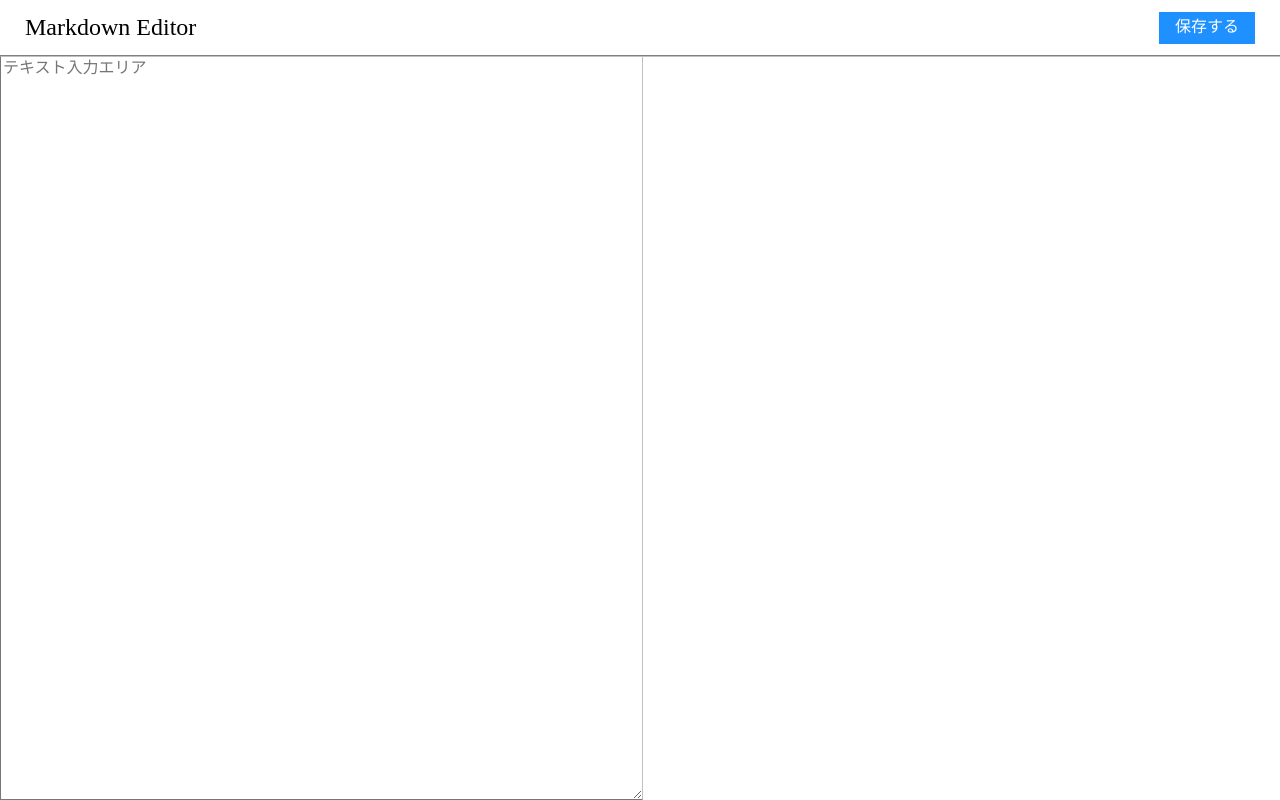
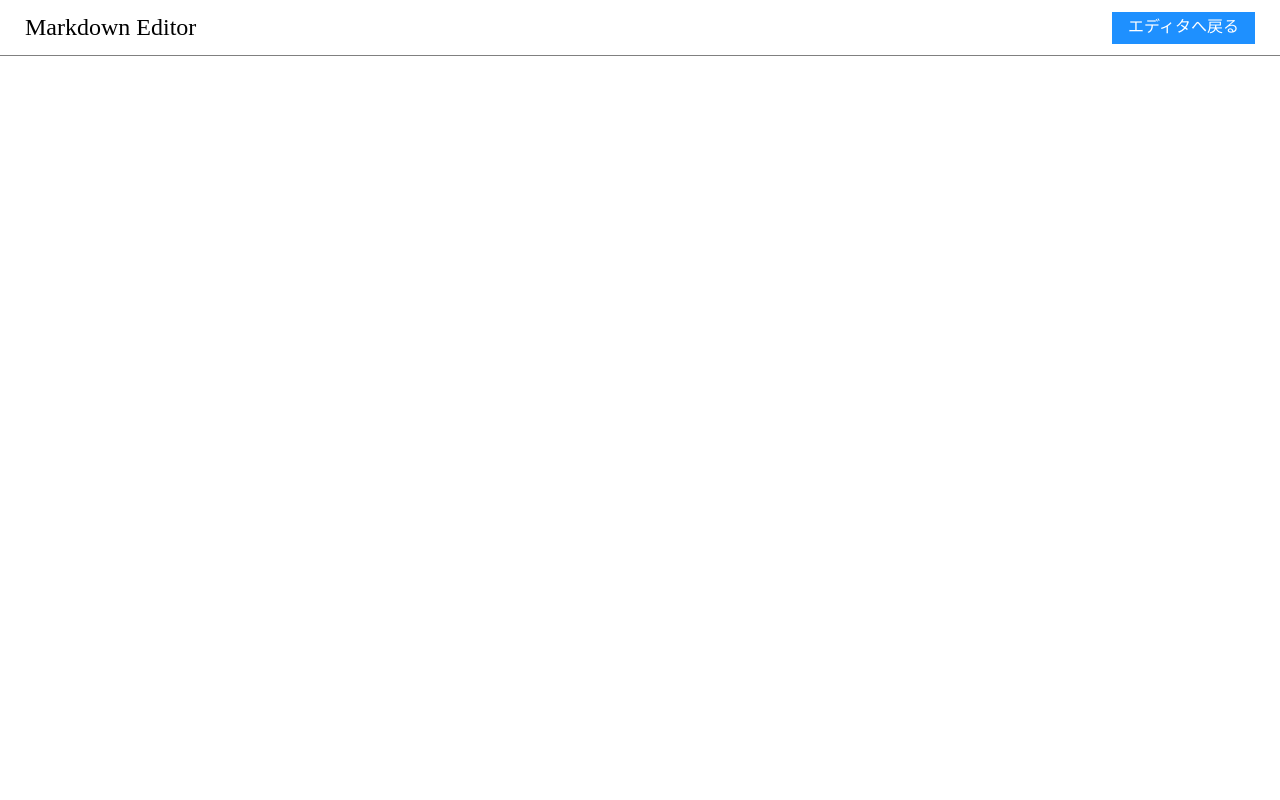
Before and after one commit to yamori-masato/react-markdown-editor, a React (Create React App) app: page /#/history in a window 1280 px wide. Before the commit this address led to /#/editor. Built offline with nearby package versions, Linux system fonts and the light colour scheme.

Commit message:
LayoutをHeaderとMainに切り出す

```diff
--- a/src/components/App.tsx
+++ b/src/components/App.tsx
@@ -1,7 +1,16 @@
 import React from 'react'
-import Editor from '../pages/Editor'
 import { createGlobalStyle } from 'styled-components'
 import { GlobalProvider } from '../contexts'
+import {
+  HashRouter as Router,
+  Switch,
+  Route,
+  Redirect,
+} from 'react-router-dom'
+import {
+  Editor,
+  History
+} from '../pages'
 
 const GlobalStyle = createGlobalStyle`
   * {
@@ -12,10 +21,18 @@ const GlobalStyle = createGlobalStyle`
 
 const App = () => {
   return (
-    <GlobalProvider>
+    <>
       <GlobalStyle />
-      <Editor />
-    </GlobalProvider>
+      <Router>
+        <GlobalProvider>
+          <Switch>
+            <Route exact path="/editor" component={Editor} />
+            <Route exact path="/history" component={History} />
+            <Redirect path="*" to="/editor" />
+          </Switch>
+        </GlobalProvider>
+      </Router>
+    </>
   )
 }
 
--- a/src/components/Header.tsx
+++ b/src/components/Header.tsx
@@ -1,4 +1,5 @@
-import React from 'react'
+import React, { FC } from 'react'
+import { Link } from 'react-router-dom'
 import { useGlobalState } from '../hooks/useGlobalState'
 import { actions } from '../reducers'
 import styled from 'styled-components'
@@ -11,20 +12,34 @@ const StyledHeader = styled.header`
   height: 56px;
   width: 100%;
   padding: 0 25px;
-  font-size: 1.5rem;
   position: fixed;
   z-index: 1;
   background-color: white;
   border-bottom: solid 1px gray;
 `
 
-const Header = () => {
+const StyledHeaderTitle = styled.header`
+  font-size: 1.5rem;
+`
+
+const StyledHeaderItems = styled.div`
+  display: flex;
+  align-items: center;
+
+  & > *{
+    margin-left: 0.5rem;
+  }
+`
+
+const Header: FC = ({children}) => {
   const [state, dispatch] = useGlobalState()
 
   return (
     <StyledHeader>
-      <p>Markdown Editor</p>
-      <Button onClick={() => dispatch(actions.openModalAction())}>保存する</Button>
+      <StyledHeaderTitle>Markdown Editor</StyledHeaderTitle>
+      <StyledHeaderItems>
+        {children}
+      </StyledHeaderItems>
     </StyledHeader>
   )
 }
--- a/src/components/Layout.tsx
+++ b/src/components/Main.tsx
@@ -1,6 +1,5 @@
 import React, { FC } from 'react'
 import styled from 'styled-components'
-import Header from './Header'
 
 const StyledWrapper = styled.div`
   min-height: 100vh;
@@ -14,7 +13,6 @@ const StyledContainer = styled.div`
 const Layout: FC = ({children}) => {
   return (
     <>
-      <Header />
       <StyledWrapper>
         <StyledContainer>
           {children}
--- a/src/pages/Editor.tsx
+++ b/src/pages/Editor.tsx
@@ -2,10 +2,13 @@ import React from 'react'
 import ReactMarkdown from 'react-markdown'
 import { putMemo } from '../indexeddb/memos'
 import styled from 'styled-components'
-import Layout from '../components/Layout'
+import Header from '../components/Header'
+import Main from '../components/Main'
+import Button from '../components/Button'
 import SaveModal from '../components/SaveModal'
 import { useGlobalState } from '../hooks/useGlobalState'
 import { actions } from '../reducers'
+import { Link } from 'react-router-dom'
 
 const StyledContainer = styled.div`
   display: flex;
@@ -29,7 +32,13 @@ const Editor = () => {
   const [state, dispatch] = useGlobalState()
 
   return (
-    <Layout>
+    <>
+      <Header>
+        <Button onClick={() => dispatch(actions.openModalAction())}>保存する</Button>
+        <Link to="/history">履歴を見る</Link>
+      </Header>
+
+      <Main>
         <StyledContainer>
           <StyledTextArea
             onChange={e => dispatch(actions.setTextAction(e.target.value))}
@@ -49,7 +58,8 @@ const Editor = () => {
             onCancel={() => {dispatch(actions.closeModalAction())}}
           />
         )}
-    </Layout>
+      </Main>
+    </>
   )
 }
 
--- /dev/null
+++ b/src/pages/History.tsx
@@ -0,0 +1,23 @@
+import React from 'react'
+import { useHistory } from 'react-router-dom'
+import Button from '../components/Button'
+import Header from '../components/Header'
+import Main from '../components/Main'
+
+const History = () => {
+  const history = useHistory()
+  return (
+    <>
+      <Header>
+        <Button onClick={() => history.push('/editor')}>
+          エディタへ戻る
+        </Button>
+      </Header>
+      <Main>
+
+      </Main>
+    </>
+  )
+}
+
+export default History
--- /dev/null
+++ b/src/pages/index.ts
@@ -0,0 +1,2 @@
+export { default as Editor } from './Editor'
+export { default as History } from './History'
```
Lines whose indentation alone changed are shown as unchanged.
